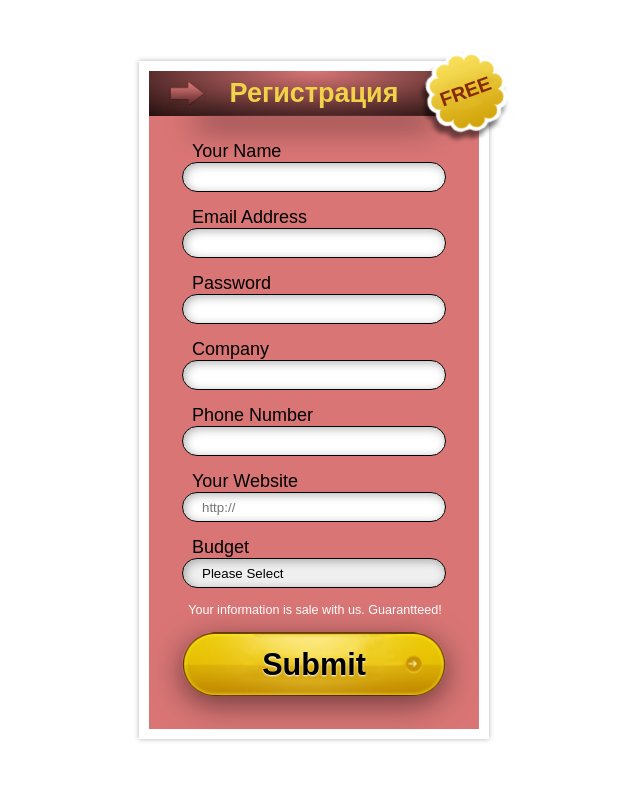
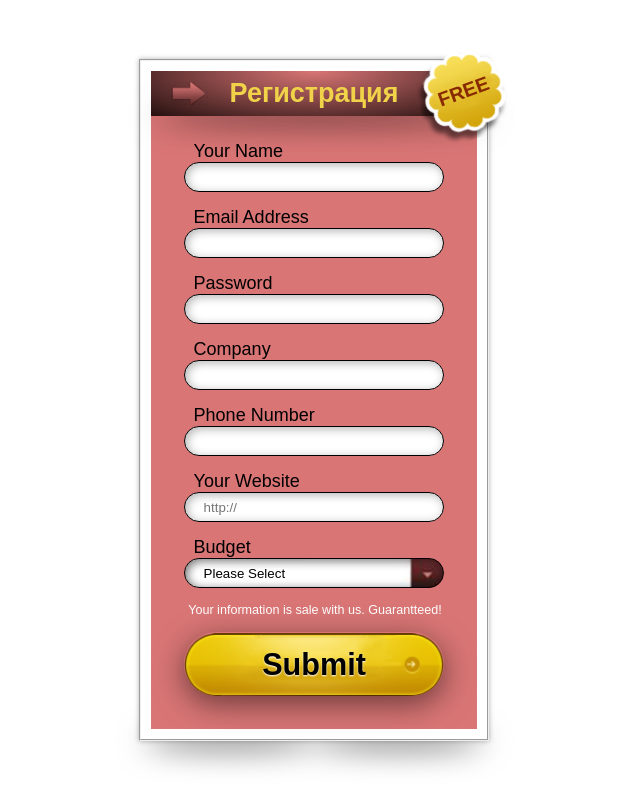
Before and after one commit to monfrik/pattern, a plain HTML site: page index.html in a window 1280 px wide. Shown: the whole page, without its empty margins (326-966 px from the left). Drawn offline with Linux system fonts and the light colour scheme.

Commit message:
second commit

```diff
--- a/css/style.css
+++ b/css/style.css
@@ -12,13 +12,37 @@ body{
     height: 100vh;
 }
 section{
+    margin: auto;
+    position: relative;
+}
+fieldset{
     padding: 10px;
     width: 350px;
-    margin: auto;
+    background-color: white;
     box-shadow: 0px 0px 5px rgba(0, 0, 0, 0.3);
     position: relative;
 }
-section::before{
+.shadow{
+    z-index: -1;
+    position: absolute;
+    height: 10px;
+    border-radius: 50%;
+    width: 48%;
+    bottom: 0;
+    left: 2%;
+    box-shadow: 0px 5px 30px 3px rgba(0, 0, 0, 0.6);
+}
+section > .shadow::before{
+    content: '';
+    position: absolute;
+    height: 10px;
+    border-radius: 50%;
+    width: 100%;
+    bottom: 0;
+    left: 100%;
+    box-shadow: 0px 5px 30px 3px rgba(0, 0, 0, 0.6);
+}
+fieldset::before{
     content: "FREE";
     z-index: 99;
     transform: rotate(-20deg);
@@ -36,21 +60,20 @@ section::before{
     right: -20px;
     top: -10px;
 }
+form{
+    position: relative;
+}
+form > .shadow{
+    z-index: 11;
+    top: 35px;
+    width: 100%;
+}
 section header{
     background: radial-gradient(ellipse at top, #d97575, #25100f);
     color: #f0d349;
     padding: 7px 0;
     position: relative;
-}
-section header::before{
-    content: '';
-    position: absolute;
-    display: block;
-    bottom: 0;
-    width: 70%;
-    left: 15%;
-    height: 1px;
-    box-shadow: 0px 5px 30px 3px black;
+    z-index: 30;
 }
 h1{
     text-align: center;
@@ -70,7 +93,8 @@ section main{
     padding: 10%;
     padding-top: 10px;
 }
-section p{
+section label{
+    display: block;
     padding-left: 10px;
     margin-top: 15px;
 }
@@ -82,32 +106,38 @@ section mark{
     display: block;
     margin: 15px 0px 15px 2px;
 }
-select{
-    appearance: none;
-    -moz-appearance: none;
-    -webkit-appearance: none;
-    position: relative;
-}
-select::before{
-    content: '';
-    position: absolute;
-    display: block;
-    right: 0;
-    height: 100px;
-    width: 40px;
-    background-color: red;
-}
-section input, select{
+section input, select, .select-cont{
     width: 100%;
     border-radius: 100px;
     outline: none;
     cursor: pointer;
 }
-section input:not([type="submit"]), select{
+section input:not([type="submit"]), .select-cont{
     border: 1px solid black;
     height: 30px;
     padding-left: 19px;
     box-shadow: 2px 2px 10px rgba(0, 0, 0, 0.3) inset;
+}
+.select-cont{
+    padding: 0;
+    position: relative;
+    overflow: hidden;
+    background: url(../img/selectbg.png) no-repeat;
+    background-size: cover;
+    background-position-y: center;
+}
+select{
+    position: absolute;
+    z-index: 1555;
+    box-shadow: 2px 2px 10px rgba(0, 0, 0, 0.3) inset;
+    width: 100%;
+    height: 100%;
+    padding-left: 19px;
+    background-color: inherit;
+    border: none;
+    -webkit-appearance: none;
+    -moz-appearance: none;
+    appearance: none;
 }
 section input[type="submit"]{
     font-size: 1.7rem;
--- a/index.html
+++ b/index.html
@@ -8,24 +8,27 @@
 </head>
 <body>
     <section>
+        <fieldset>
             <form action="">
                 <header>
                     <h1>Регистрация</h1>
                 </header>
+                <div class="shadow"></div>
                 <main>
-                <p>Your Name</p>
-                <input type="text" required>
-                <p>Email Address</p>
+                    <label>Your Name</label>
+                    <input type="text" pattern="[А-Яа-яЁё]{3,8}" required>
+                    <label>Email Address</label>
                     <input type="email" required>
-                <p>Password</p>
+                    <label>Password</label>
                     <input type="password" required>
-                <p>Company</p>
-                <input type="text" required>
-                <p>Phone Number</p>
-                <input type="tel" required>
-                <p>Your Website</p>
+                    <label>Company</label>
+                    <input type="text" pattern="(([А-Яа-яЁё])([0-9]){1,9})" required> <!-- pattern="(([А-Яа-яЁё])([0-9])){1,9}" required -->
+                    <label>Phone Number</label>
+                    <input type="tel" pattern="[\d]{1,}">
+                    <label>Your Website</label>
                     <input type="url" placeholder="http://">
-                <p>Budget</p>
+                    <label>Budget</label>
+                    <div class="select-cont">
                         <select name="" id="" required>
                             <option value="">Please Select</option>
                             <option value="">Не ставьте 2</option>
@@ -33,10 +36,14 @@
                             <option value="">Я сделаю робота</option>
                             <option value="">Честно</option>
                         </select>
+                        <div></div>
+                    </div>
                     <mark>Your information is sale with us. Guarantteed!</mark>
                     <input type="submit">
                 </main>
             </form>
+        </fieldset>
+        <div class="shadow"></div>
     </section>
 </body>
 </html>
```
Also changed, not shown: img/selectbg.png (added), 1 other file. Lines whose indentation alone changed are shown as unchanged.
